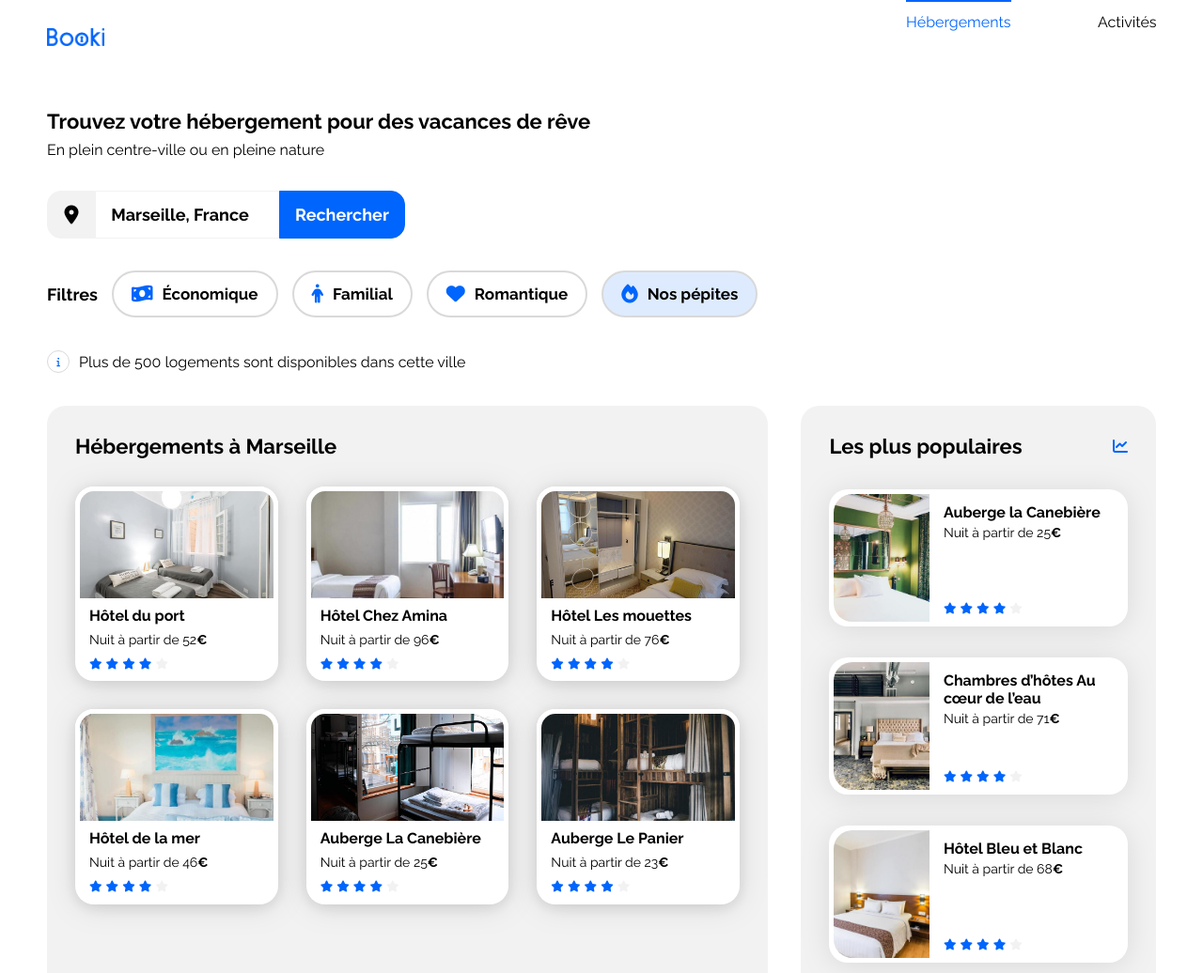
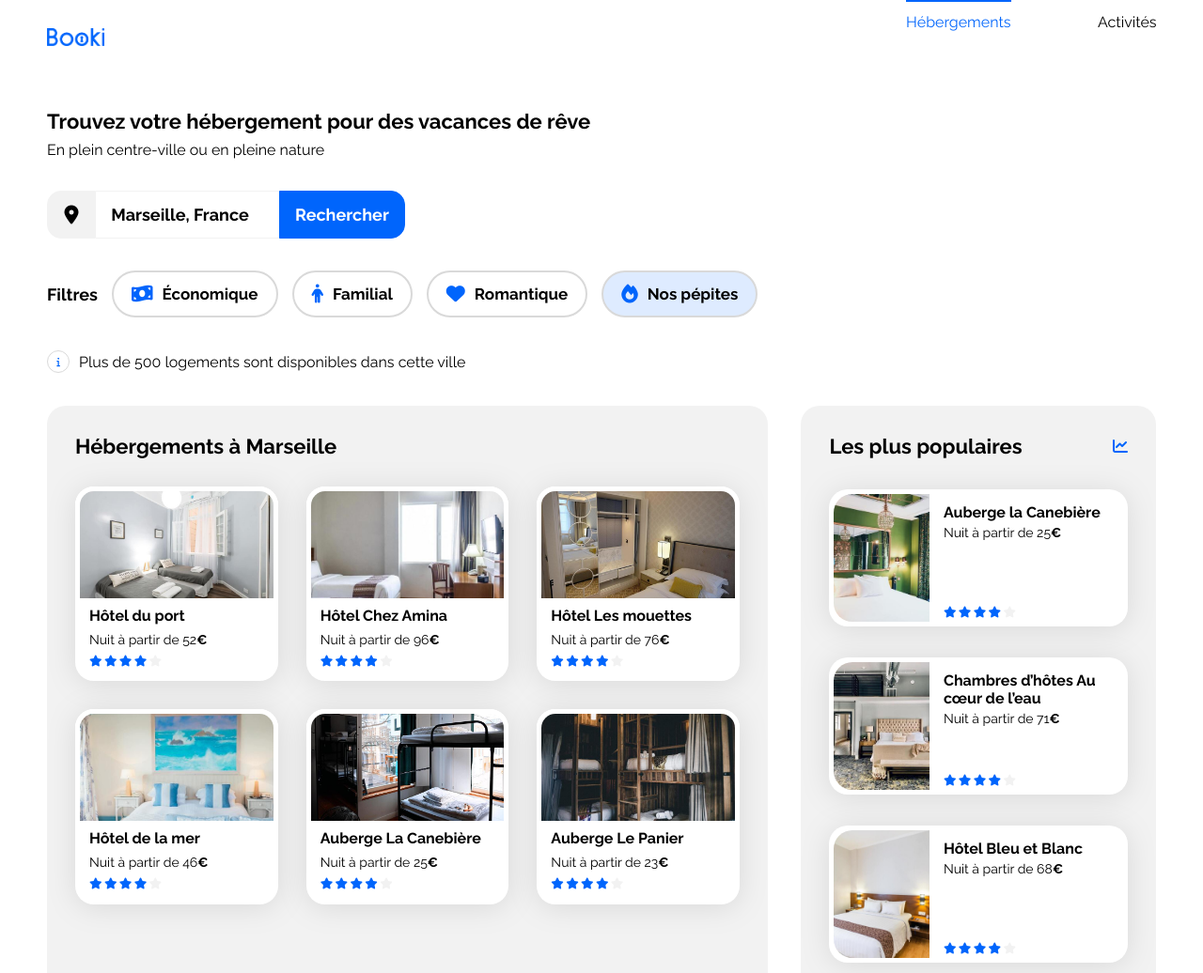
Before and after one commit to BryanB-Dev/Booki, a plain HTML site: page index.html in a window 1280 px wide. Shown: the top 1036 px of the page at 94% size. Drawn offline with Linux system fonts and the light colour scheme.

Commit message:
Fix icon

```diff
--- a/css/style.css
+++ b/css/style.css
@@ -285,9 +285,6 @@ a {
     align-items: center;
     gap: 4px;
     flex: 1 0 0;
-    border-radius: 20px;
-    background: #FFF;
-    box-shadow: 0px 3px 15px 0px rgba(0, 0, 0, 0.10);
 }
 
 .hebergements-frame img {
@@ -311,7 +308,11 @@ a {
 }
 
 .hebergements-frame .card-rating {
+    display: flex;
+    align-items: center;
+    gap:2.38px;
     height: 13.25px;
+    line-height: 1;
 }
 
 /****** Populaires ***********/
@@ -357,7 +358,12 @@ a {
 }
 
 .populaires-cards .card-rating {
+    display: flex;
+    align-items: center;
+    gap:2.38px;
+    height: 12px;
     margin-bottom: 5px;
+    line-height: 0.8;
 }
 
 
```
